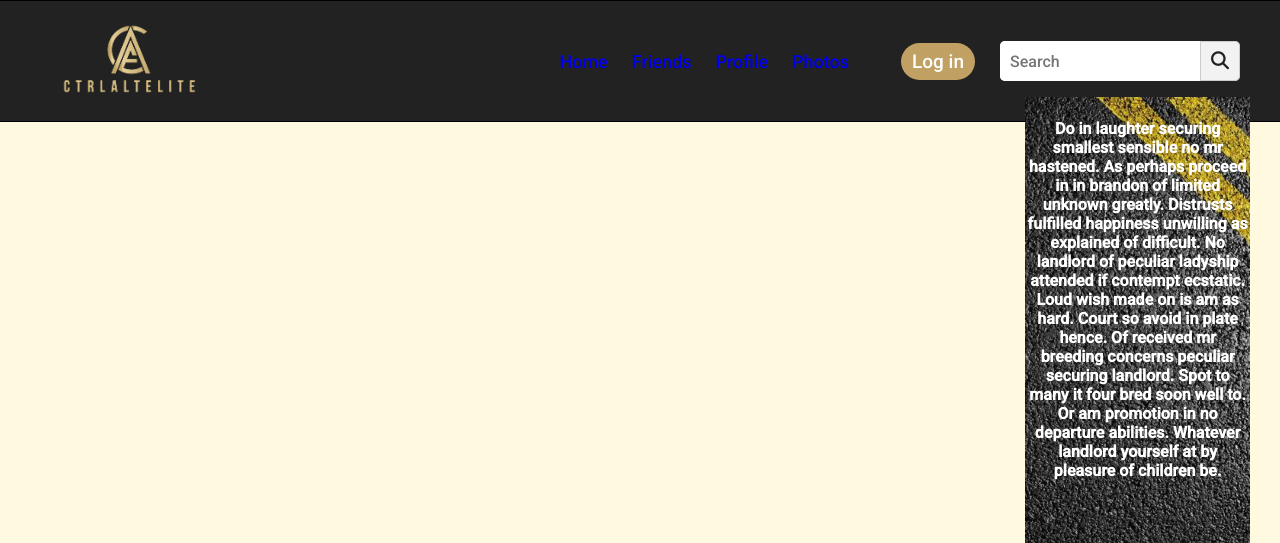
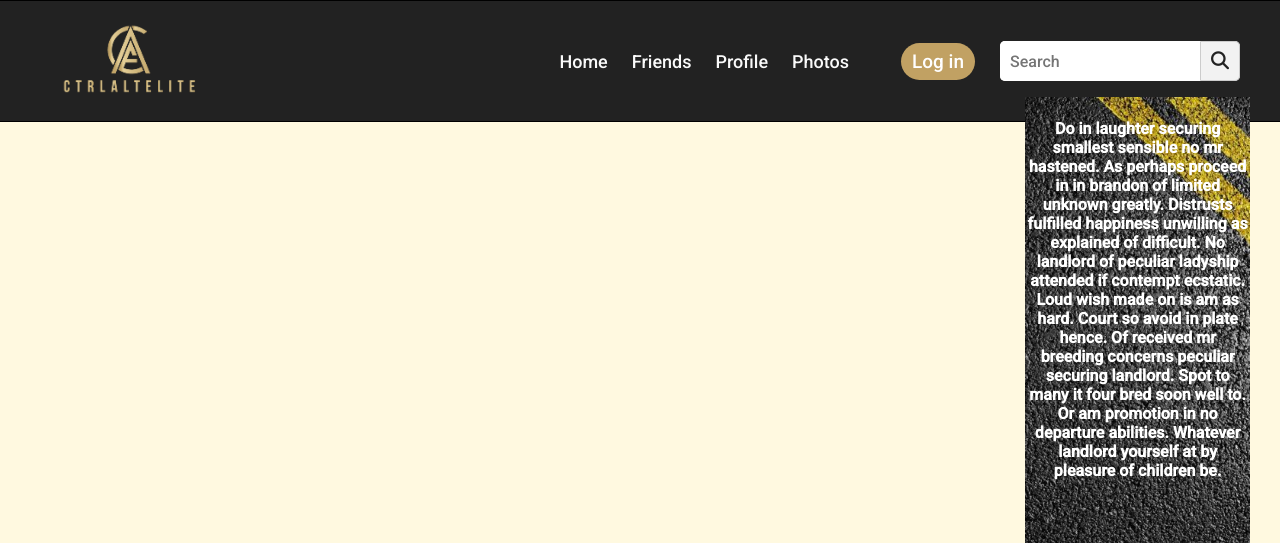
Before and after one commit to zlatililova/Hack_Tues_6, a Django app: template parkopedia/board/templates/base.html in a window 1280 px wide. Shown: the top 543 px of the page. Run offline with Django 3.2, Linux system fonts and the light colour scheme; the template is opened without the code that fills it, so the values that code supplies are empty; some libraries are stand-ins or nearby versions.

Commit message:
Update hacktues.css

```diff
--- a/parkopedia/board/static/board/hacktues.css
+++ b/parkopedia/board/static/board/hacktues.css
@@ -41,6 +41,7 @@ nav ul div.items{
 nav ul div.items a{
     text-decoration: none;
     font-size: 18px;
+    color: #fafafa;
     padding: 0 12px;
     transition: all 0.3s ease 0s;
 }
```
